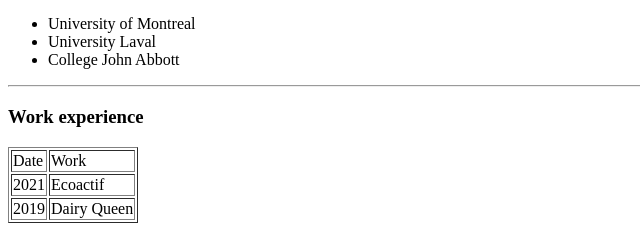
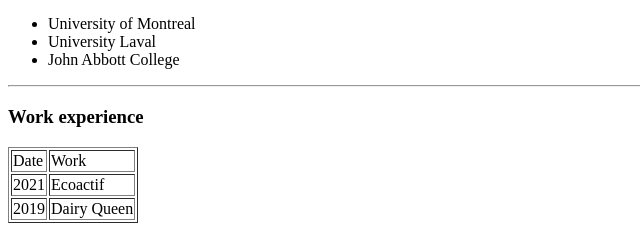
Before and after one commit to 4265257/cv, a plain HTML site: page index.html in a window 1280 px wide. Shown: the part 242-467 px from the top of the page, 0-640 px from the left. Drawn offline with Linux system fonts and the light colour scheme.

Commit message:
Update index.html

```diff
--- a/index.html
+++ b/index.html
@@ -31,7 +31,7 @@
   <ul>
     <li>University of Montreal</li>
     <li>University Laval</li>
-    <li>College John Abbott</li>
+    <li>John Abbott College</li>
 
   </ul>
   </p>
```
